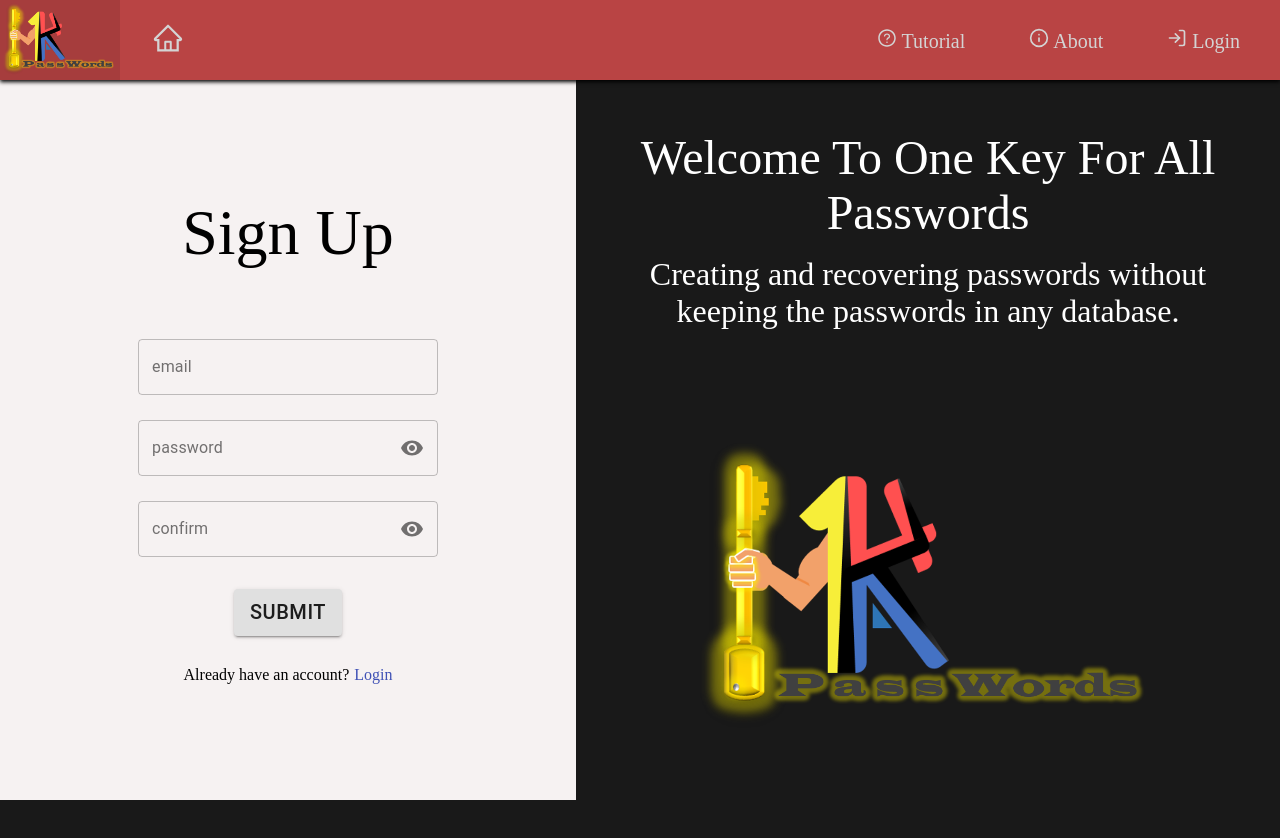
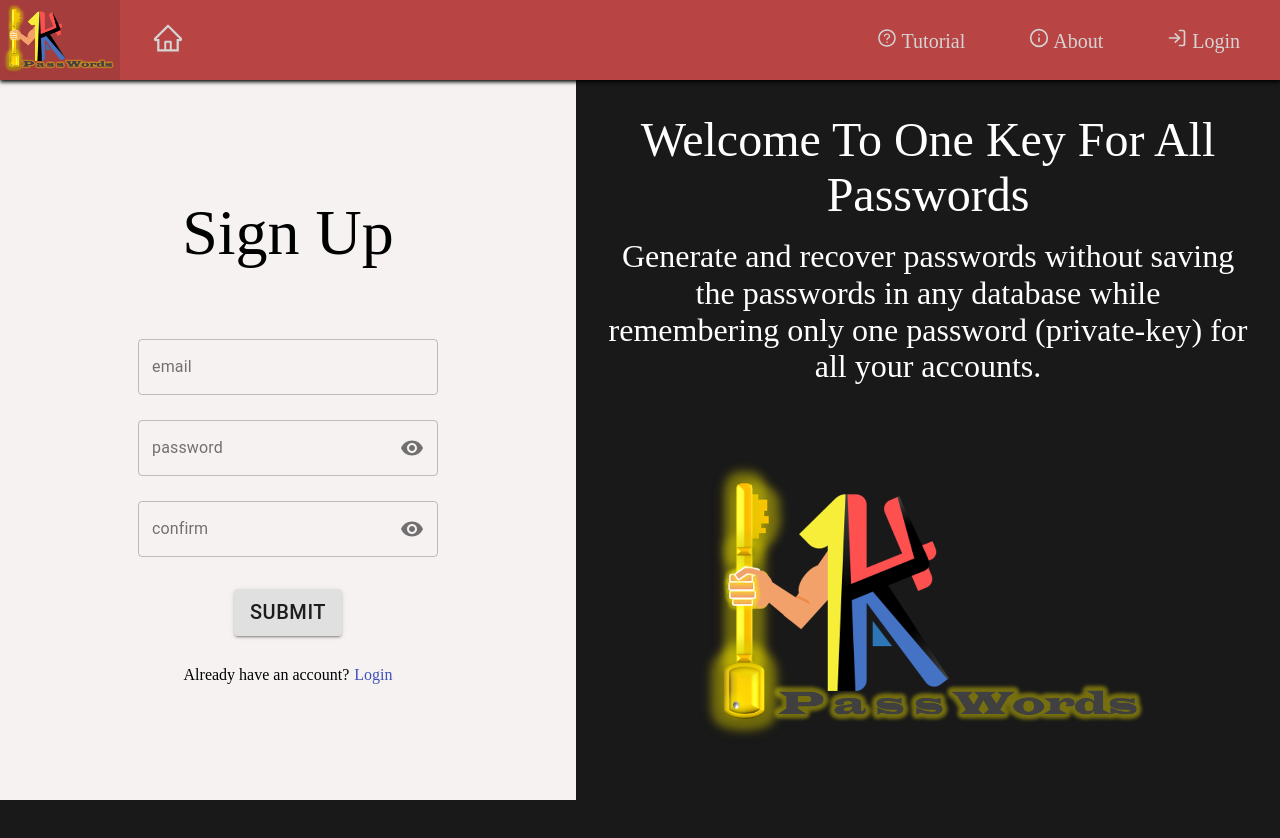
Before and after one commit to DanielShamir93/1K4A-Passwords--full-stack, a React (Create React App) app in the folder client/: page / in a window 1280 px wide. Shown: the top 838 px of the page. Built offline with nearby package versions, Linux system fonts and the light colour scheme; no server answers; a web font is replaced by a local one.

Commit message:
Update TEXT_CONTENT constant in LandingPage component

```diff
--- a/client/src/constants/landingPage.constants.js
+++ b/client/src/constants/landingPage.constants.js
@@ -1,4 +1,4 @@
 export const TEXT_CONSTANTS = {
  TEXT_TITLE: "Welcome To One Key For All Passwords",
- TEXT_CONTENT: "Creating and recovering passwords without keeping the passwords in any database."
+ TEXT_CONTENT: "Generate and recover passwords without saving the passwords in any database while remembering only one password (private-key) for all your accounts."
 };
```
